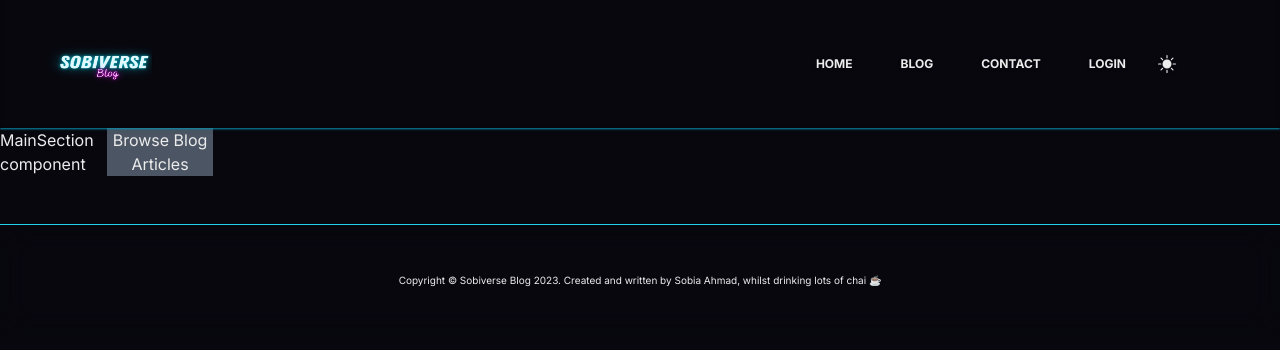
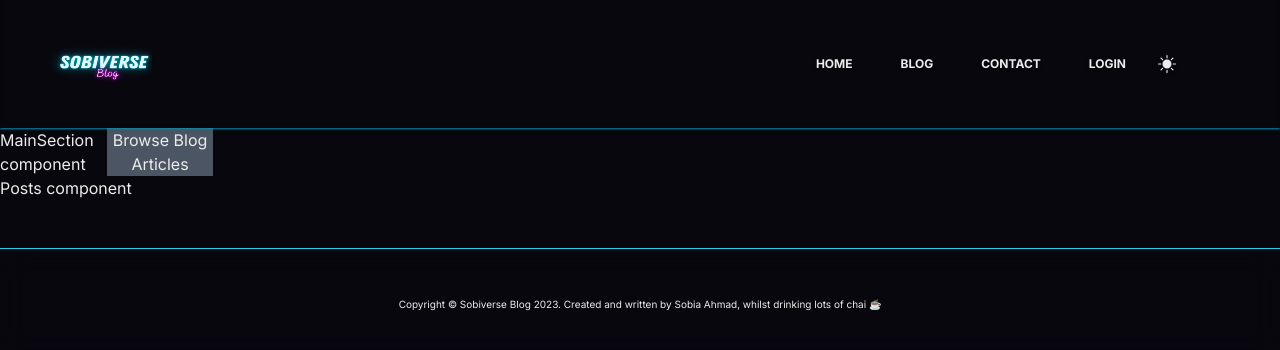
Before and after one commit to sobiaahmad94/sobiverseblog, a Next.js app: page / in a window 1280 px wide. Shown: the top 350 px of the page. Built offline with nearby package versions, Linux system fonts and the light colour scheme; no server answers; the database is empty.

Commit message:
test posts added and async funcs used to get users and posts then displayed them in the console to see if I can access the data

```diff
--- a/src/app/components/Posts.tsx
+++ b/src/app/components/Posts.tsx
@@ -1,11 +1,29 @@
 import React from "react";
+
+// prisma client
+import { PrismaClient } from "@prisma/client";
+
+const prisma = new PrismaClient();
+
+const Posts = async () => {
+    // users
+    const users = await prisma.user.findMany();
+    console.log(users);
 
 
 
-const Posts = () => {
+    // posts
+    const posts = await prisma.post.findMany();
+    console.log(posts);
+
+
+
+
     return (
         <div>
             <p>Posts component</p>
+
+
         </div>
     );
 };
--- a/src/app/page.tsx
+++ b/src/app/page.tsx
@@ -1,10 +1,15 @@
 import MainSection from "./components/MainSection";
+
+// db
+import Posts from "./components/Posts";
 
 export default function Home() {
   return (
     <main>
       {/* <h1>Home main component</h1> */}
       <MainSection />
+      <Posts />
+
     </main>
   )
 }
```
